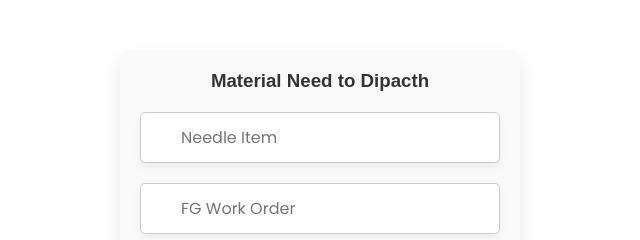
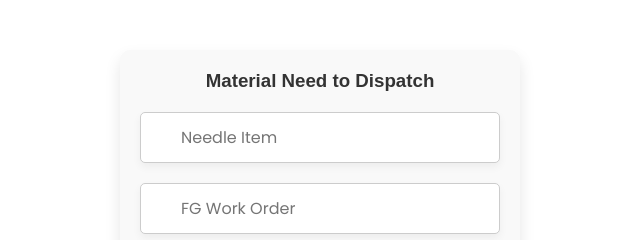
Before and after one commit to DheerajNarote/Needle-Weight, a plain HTML site: page index.html in a window 1280 px wide. Shown: the part 720-960 px from the top of the page, 320-960 px from the left. Drawn offline with nearby package versions, Linux system fonts and the light colour scheme.

Commit message:
Update index.html

```diff
--- a/index.html
+++ b/index.html
@@ -166,7 +166,7 @@ L94.52,87.02c-14.64,14.64-38.39,14.64-53.03,0c-14.64-14.64-14.64-38.39,0-53.03c1
     <img class="circle1" src="/ball.png" alt="" srcset="">
 
      <form id="sheetdb-form" action="https://sheetdb.io/api/v1/2aqqeicwc8c1i" method="post">
-        <h3>Material Need to Dipacth</h3>
+        <h3>Material Need to Dispatch</h3>
         <div class="inputBox">
             <!-- <span class="fas fa-user"></span> -->
             <input type="text" placeholder="Needle Item" name="data[Name]" id="CName" />
```
